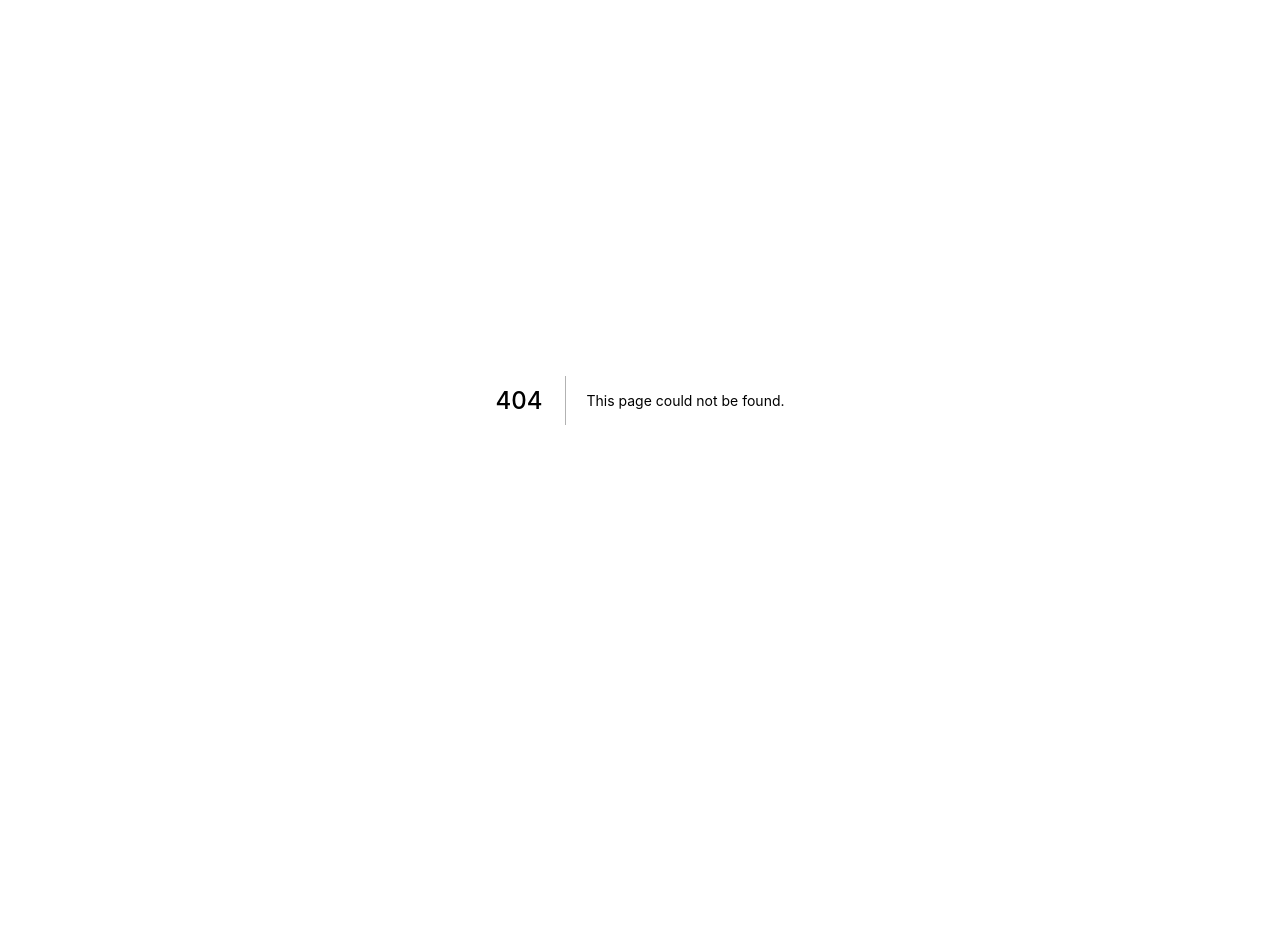
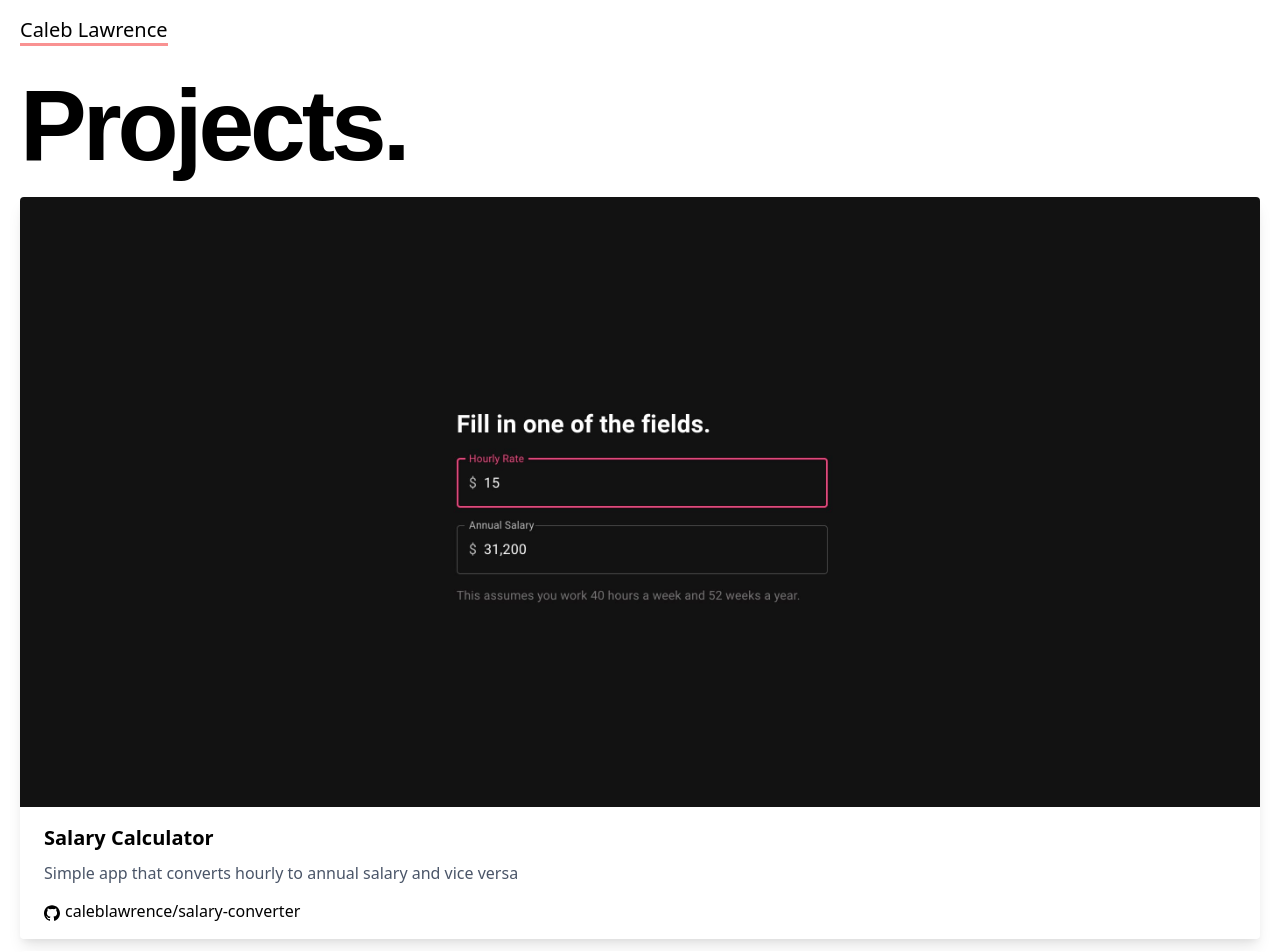
Before and after one commit to caleblawrence/personal-website, a Next.js app: page /projects in a window 1280 px wide. Before the commit this address had no page. Shown: the top 952 px of the page. Before the commit the page ends 800 px from the top, so only its background shows below. Built offline with nearby package versions, Linux system fonts and the light colour scheme.

Commit message:
added projects page

```diff
--- a/components/Blog/blogPosts.tsx
+++ b/components/Blog/blogPosts.tsx
@@ -1,6 +1,6 @@
 import HomeButton from '../HomeButton';
-import SectionTitle from '../sectionTitle'
-import PostPreview from './postPreview'
+import SectionTitle from '../sectionTitle';
+import PostPreview from './postPreview';
 
 interface Props {
   posts: any[]
--- /dev/null
+++ b/components/Projects/ProjectCard.tsx
@@ -0,0 +1,56 @@
+interface Props {
+  title: string;
+  url: string;
+  img: string;
+  description: string;
+  githubUrl: string;
+  githubTitle: string;
+}
+export default function ProjectCard(props: Props) {
+  const {
+    title, url, img, description, githubUrl, githubTitle,
+  } = props;
+  return (
+    <>
+      <div className="max-w-full rounded overflow-hidden shadow-lg mt-3 mb-3">
+        <a href={url}>
+          <img className="w-full" src={img} alt="Screenshot" />
+        </a>
+
+        <div className="px-6 py-4">
+          <a href={url}>
+            <div className="font-bold text-xl mb-2 hover:underline">
+              {title}
+            </div>
+          </a>
+
+          <p className="text-gray-700 text-base">{description}</p>
+          <a href={githubUrl} target="_blank" rel="noreferrer">
+            <div style={{ marginTop: 10 }}>
+              <svg
+                width="16"
+                height="16"
+                viewBox="0 0 14 14"
+                aria-label="github"
+                style={{ display: 'inline-block' }}
+              >
+                <path
+                  d="M7 .175c-3.872 0-7 3.128-7 7 0 3.084 2.013 5.71 4.79 6.65.35.066.482-.153.482-.328v-1.181c-1.947.415-2.363-.941-2.363-.941-.328-.81-.787-1.028-.787-1.028-.634-.438.044-.416.044-.416.7.044 1.071.722 1.071.722.635 1.072 1.641.766 2.035.59.066-.459.24-.765.437-.94-1.553-.175-3.193-.787-3.193-3.456 0-.766.262-1.378.721-1.881-.065-.175-.306-.897.066-1.86 0 0 .59-.197 1.925.722a6.754 6.754 0 0 1 1.75-.24c.59 0 1.203.087 1.75.24 1.335-.897 1.925-.722 1.925-.722.372.963.131 1.685.066 1.86.46.48.722 1.115.722 1.88 0 2.691-1.641 3.282-3.194 3.457.24.219.481.634.481 1.29v1.926c0 .197.131.415.481.328C11.988 12.884 14 10.259 14 7.175c0-3.872-3.128-7-7-7z"
+                  fill="var(--geist-foreground)"
+                  fillRule="nonzero"
+                />
+              </svg>
+              <span aria-hidden="true" className="geist-spacer inline" />
+              <p
+                style={{ display: 'inline-block', marginLeft: 5, marginTop: 4 }}
+                className="hover:underline"
+              >
+                {`caleblawrence/${githubTitle}`}
+              </p>
+            </div>
+          </a>
+        </div>
+      </div>
+    </>
+  );
+}
--- a/pages/index.tsx
+++ b/pages/index.tsx
@@ -12,7 +12,7 @@ interface Props {
 export default function Index(props: Props) {
   const { allPosts } = props;
 
-  let firstTwoPosts;
+  let firstTwoPosts: any[];
   if (allPosts.length >= 2) {
     firstTwoPosts = [allPosts[0], allPosts[1]];
   } else {
--- /dev/null
+++ b/pages/projects.tsx
@@ -0,0 +1,38 @@
+import Container from 'components/container';
+import Layout from 'components/layout';
+import Head from 'next/head';
+import HomeButton from 'components/HomeButton';
+import SectionTitle from 'components/sectionTitle';
+import ProjectCard from 'components/Projects/ProjectCard';
+
+export default function Projects() {
+  return (
+    <>
+      <Layout>
+        <Head>
+          <title>Projects</title>
+        </Head>
+        <Container>
+          <HomeButton />
+          <SectionTitle title="Projects." />
+          <ProjectCard
+            title="Salary Calculator"
+            url="http://salary-converter.vercel.app/"
+            img="/assets/projects/salary-converter.jpg"
+            description="Simple app that converts hourly to annual salary and vice versa"
+            githubUrl="https://github.com/caleblawrence/salary-converter"
+            githubTitle="salary-converter"
+          />
+          <ProjectCard
+            title="Office Random Episode"
+            url="http://office-random-episode.now.sh/"
+            img="/assets/projects/random-office-episode.jpg"
+            description="Pick a random episode from The Office to watch. Because choosing is hard sometimes."
+            githubUrl="https://github.com/caleblawrence/random-office-episode"
+            githubTitle="random-office-episode"
+          />
+        </Container>
+      </Layout>
+    </>
+  );
+}
```
Also changed, not shown: public/assets/projects/random-office-episode.jpg (added), public/assets/projects/salary-converter.jpg (added).
